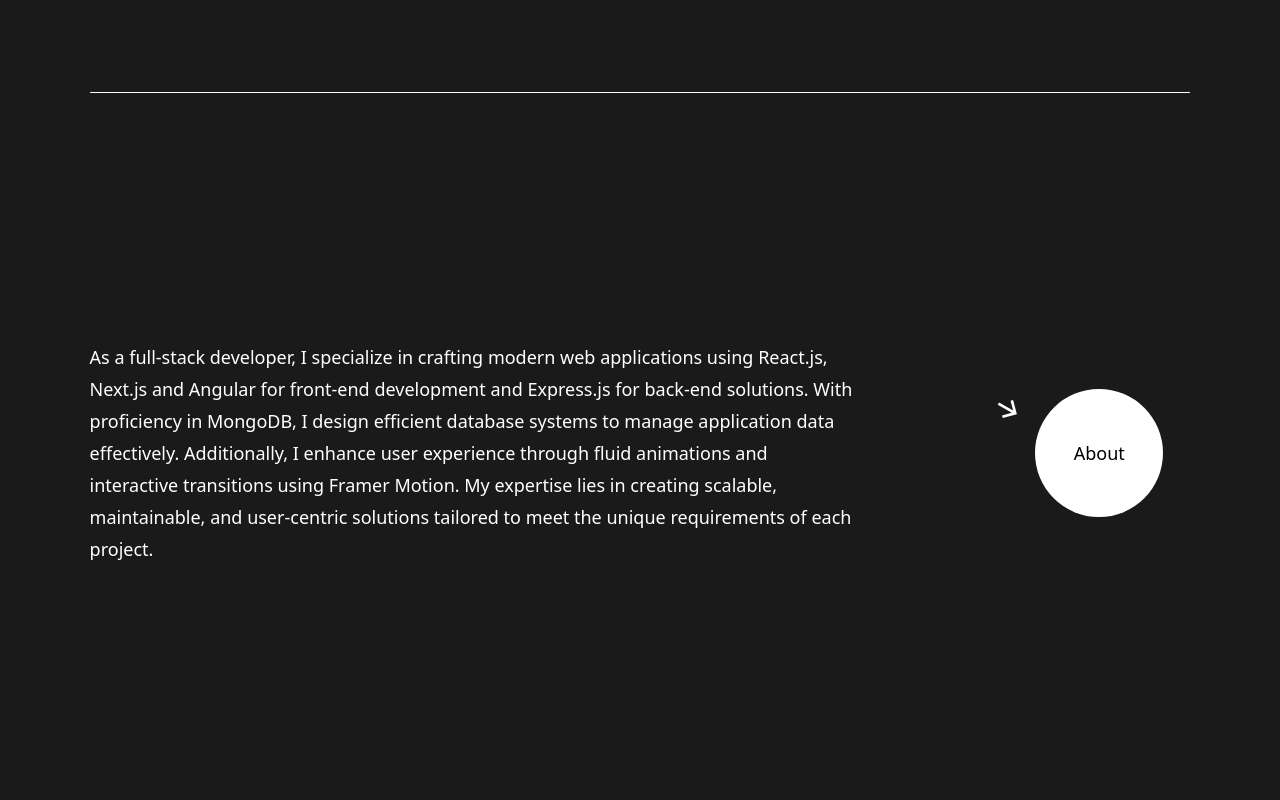
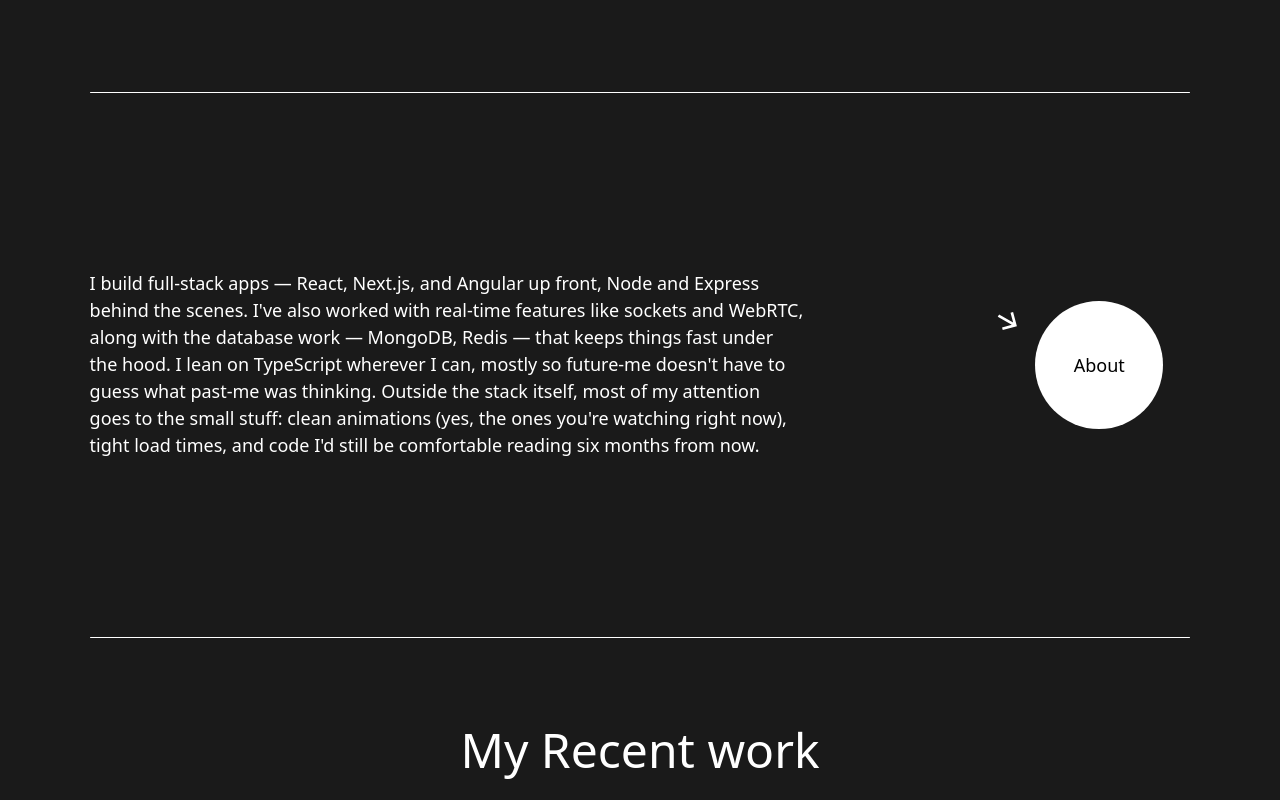
Before and after one commit to krazio-01/Portfolio, a React (Vite) app: page / in a window 1280 px wide. Shown: the part 740-1540 px from the top of the page. Built offline with nearby package versions, Linux system fonts and the light colour scheme.

Commit message:
redesign basic info section with new copy and styling

```diff
--- a/src/pages/Home/Home.jsx
+++ b/src/pages/Home/Home.jsx
@@ -20,7 +20,7 @@
     });
 
     const basicInfo =
-        'As a full-stack developer, I specialize in crafting modern web applications using React.js, Next.js and Angular for front-end development and Express.js for back-end solutions. With proficiency in MongoDB, I design efficient database systems to manage application data effectively. Additionally, I enhance user experience through fluid animations and interactive transitions using Framer Motion. My expertise lies in creating scalable, maintainable, and user-centric solutions tailored to meet the unique requirements of each project.';
+        "I build full-stack apps — React, Next.js, and Angular up front, Node and Express behind the scenes. I've also worked with real-time features like sockets and WebRTC, along with the database work — MongoDB, Redis — that keeps things fast under the hood. I lean on TypeScript wherever I can, mostly so future-me doesn't have to guess what past-me was thinking. Outside the stack itself, most of my attention goes to the small stuff: clean animations (yes, the ones you're watching right now), tight load times, and code I'd still be comfortable reading six months from now.";
     const words = basicInfo.split(' ');
 
     return (
@@ -96,9 +96,10 @@
                     {words.map((word, index) => (
                         <motion.span
                             key={index}
-                            initial={{ opacity: 0 }}
-                            whileInView={{ opacity: 1 }}
-                            transition={{ duration: 0.1, delay: index * 0.015 }}
+                            initial={{ opacity: 0, y: 10 }}
+                            whileInView={{ opacity: 1, y: 0 }}
+                            viewport={{ once: true }}
+                            transition={{ type: 'spring', stiffness: 300, damping: 24, delay: index * 0.015 }}
                             className="span-word"
                         >
                             {word}{' '}
--- a/src/pages/Home/home.css
+++ b/src/pages/Home/home.css
@@ -2,7 +2,6 @@
 .home-basic-info,
 .home-work-container {
     --muted: var(--text-muted);
-    --accent: var(--red);
 }
 
 .home-hero,
@@ -151,15 +150,14 @@
 }
 
 .home-basic-info {
-    min-height: 70svh;
+    min-height: 60svh;
     gap: 3rem;
-    margin: 5rem 0;
 }
 
 .home-basic-info-inside {
-    max-width: 70%;
-    font-size: clamp(var(--fz-lg), 1vw, var(--fz-xl));
-    line-height: 2rem;
+    max-width: 65%;
+    font-size: clamp(var(--fz-lg), 1.3vw, var(--fz-xxl));
+    line-height: 1.5;
 }
 
 .home-basic-info-btn {
@@ -205,7 +203,7 @@
 
     .home-basic-info {
         flex-direction: column;
-        margin: 3rem 0;
+        padding: 1rem 0;
     }
 
     .home-basic-info-inside {
```
